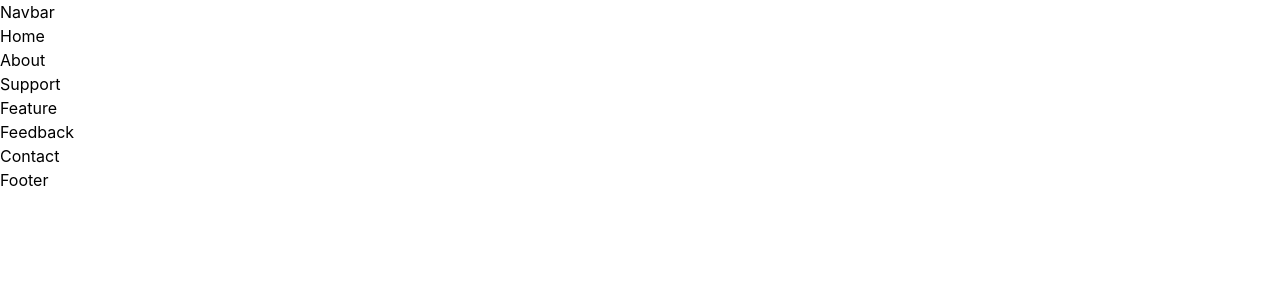
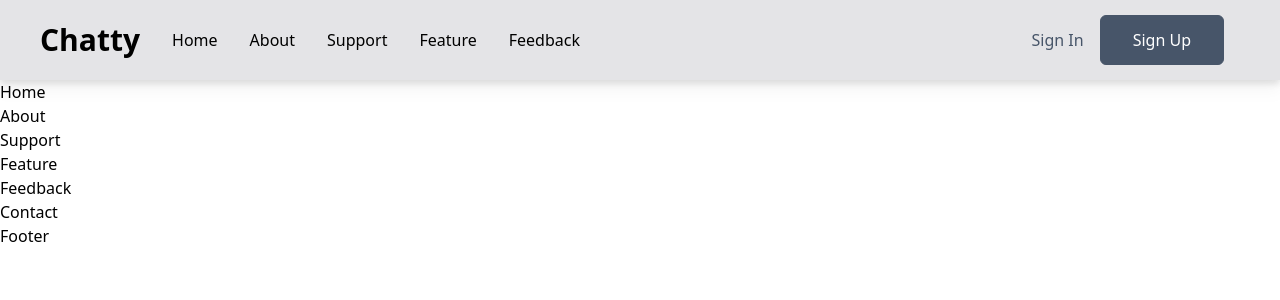
Before and after one commit to llllling/tailwindCSS, a React (Create React App) app: page /feedback in a window 1280 px wide. Shown: the top 300 px of the page. Built offline with nearby package versions, Linux system fonts and the light colour scheme.

Commit message:
feat : nav 스타일링 완료

```diff
--- a/src/App.css
+++ /dev/null
@@ -1,38 +0,0 @@
-.App {
-  text-align: center;
-}
-
-.App-logo {
-  height: 40vmin;
-  pointer-events: none;
-}
-
-@media (prefers-reduced-motion: no-preference) {
-  .App-logo {
-    animation: App-logo-spin infinite 20s linear;
-  }
-}
-
-.App-header {
-  background-color: #282c34;
-  min-height: 100vh;
-  display: flex;
-  flex-direction: column;
-  align-items: center;
-  justify-content: center;
-  font-size: calc(10px + 2vmin);
-  color: white;
-}
-
-.App-link {
-  color: #61dafb;
-}
-
-@keyframes App-logo-spin {
-  from {
-    transform: rotate(0deg);
-  }
-  to {
-    transform: rotate(360deg);
-  }
-}
--- a/src/App.js
+++ b/src/App.js
@@ -1,4 +1,3 @@
-import "./App.css";
 import {
   About,
   Contact,
--- a/src/components/Navbar.js
+++ b/src/components/Navbar.js
@@ -1,5 +1,56 @@
-import React from "react";
+import React, { useState } from "react";
+import { FaAlignJustify, FaTimes } from "react-icons/fa";
+
+const NAV_ITEMS = [
+  { name: "Home", path: "/" },
+  { name: "About", path: "/about" },
+  { name: "Support", path: "/support" },
+  { name: "Feature", path: "/feature" },
+  { name: "Feedback", path: "/feedback" }
+];
 
 export const Navbar = () => {
-  return <div>Navbar</div>;
+  const [nav, setNav] = useState(false);
+  return (
+    <div className="w-screen h-[80px] z-10 bg-zinc-200 drop-shadow-lg">
+      <div className="flex items-center justify-between w-full h-full px-10">
+        <div className="flex items-center">
+          <h1 className="mr-4 text-3xl font-bold sm:text_4xl">Chatty</h1>
+          <ul className="hidden md:flex">
+            {NAV_ITEMS.map((item, key) => (
+              <li key={key}>{item.name}</li>
+            ))}
+          </ul>
+        </div>
+        <div className="hidden pr-4 md:flex">
+          <button className="mr-4 text-slate-600 bg-transparent border-none">
+            Sign In
+          </button>
+          <button className="px-8 py-3">Sign Up</button>
+        </div>
+        <div className="mr-4 md:hidden" onClick={() => setNav((nav) => !nav)}>
+          {nav ? (
+            <FaTimes className="w-5" />
+          ) : (
+            <FaAlignJustify className="w-5" />
+          )}
+        </div>
+      </div>
+      <div className={nav ? "absolute bg-zinc-200 w-full px-8" : "hidden"}>
+        <ul>
+          {NAV_ITEMS.map((item, key) => (
+            <li key={key} className="w-full border-b-2 border-gray-300">
+              {item.name}
+            </li>
+          ))}
+        </ul>
+        <div className="flex flex-col my-4">
+          <button className="px-8 py-3 mb-4 bg-transparent text-slate-600">
+            Sign In
+          </button>
+          <button className="px-8 py-3">Sign Up</button>
+        </div>
+      </div>
+    </div>
+  );
 };
--- a/src/index.css
+++ b/src/index.css
@@ -2,16 +2,12 @@
 @tailwind components;
 @tailwind utilities;
 
-body {
-  margin: 0;
-  font-family: -apple-system, BlinkMacSystemFont, "Segoe UI", "Roboto", "Oxygen",
-    "Ubuntu", "Cantarell", "Fira Sans", "Droid Sans", "Helvetica Neue",
-    sans-serif;
-  -webkit-font-smoothing: antialiased;
-  -moz-osx-font-smoothing: grayscale;
+@layer base {
+  li {
+    @apply p-4;
+  }
+
+  button {
+    @apply text-white border border-slate-600 bg-slate-600  rounded-md  hover:bg-transparent hover:text-slate-600;
+  }
 }
-
-code {
-  font-family: source-code-pro, Menlo, Monaco, Consolas, "Courier New",
-    monospace;
-}
```
